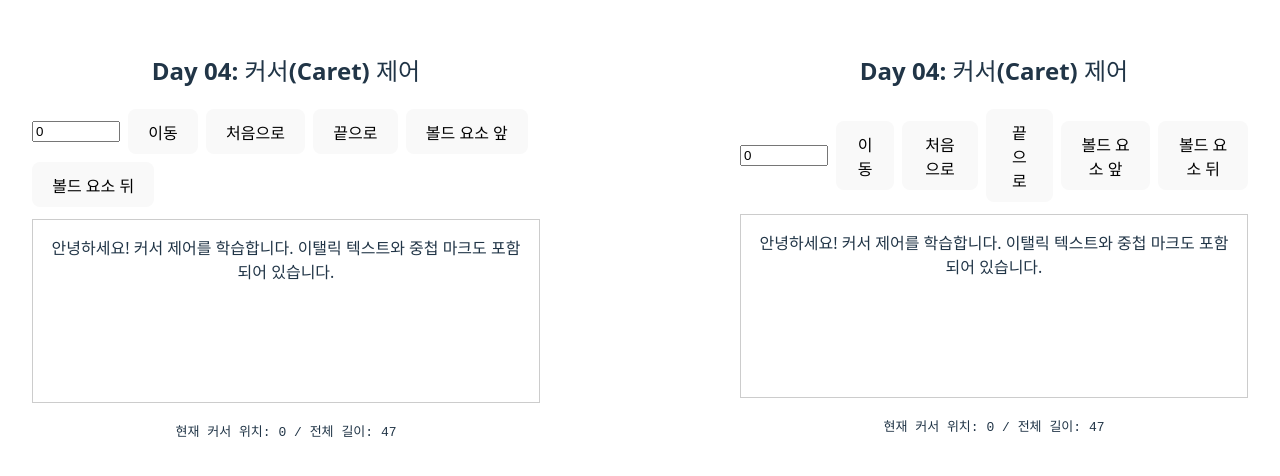
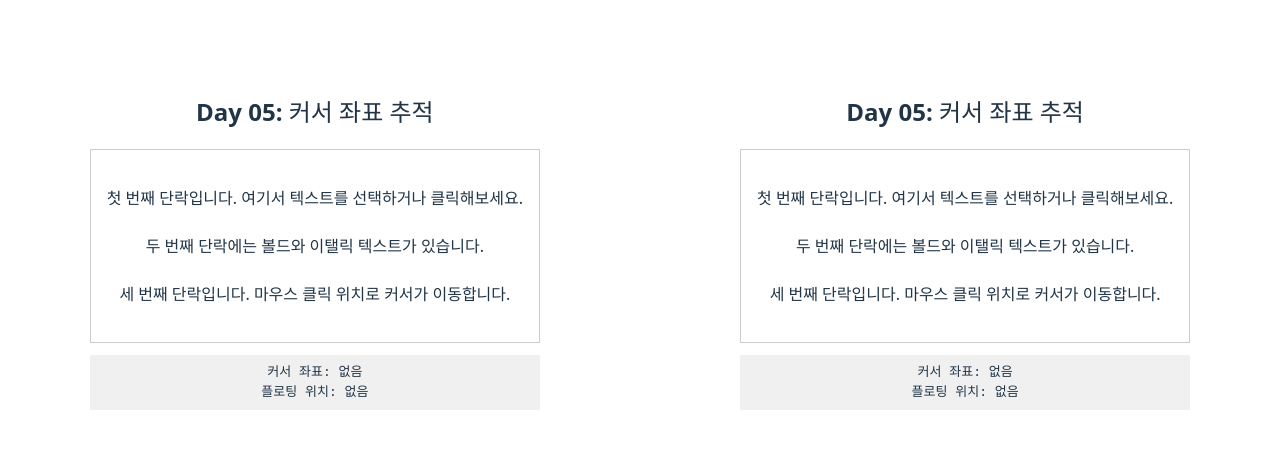
Before and after one commit to Park-min-hyoung/fe-growth-study, a React (Vite) app: page / in a window 1280 px wide. Shown: the part 158-634 px from the top of the page. Built offline with nearby package versions, Linux system fonts and the light colour scheme.

Commit message:
App 컴포넌트 import 미리 준비

```diff
--- a/src/App.tsx
+++ b/src/App.tsx
@@ -4,8 +4,20 @@ import "./App.css";
 // import SelectionControlAnswer from "./days/day02/selection-control.answer";
 // import TreeWalker from "./days/day03/tree-walker";
 // import TreeWalkerAnswer from "./days/day03/tree-walker.answer";
-import CarectControl from "./days/day04/caret-control";
-import CarectControlAnswer from "./days/day04/caret-control.answer";
+// import CarectControl from "./days/day04/caret-control";
+// import CarectControlAnswer from "./days/day04/caret-control.answer";
+import CaretCoordinatesAnswer from "./days/day05/caret-coordinates.answer.tsx";
+import CaretCoordinates from "./days/day05/caret-coordinates.tsx";
+// import HighlightApiAnswer from "./days/day06/highlight-api.answer.tsx";
+// import HighlightApi from "./days/day06/highlight-api.tsx";
+// import FloatingToolbarAnswer from "./days/day07/floating-toolbar.answer.tsx";
+// import FloatingToolbar from "./days/day07/floating-toolbar.tsx";
+// import InsertBlockHeadingAnswer from "./days/day08/insert-block-heading.answer.tsx";
+// import InsertBlockHeading from "./days/day08/insert-block-heading.tsx";
+// import ToggleMarkBoldAnswer from "./days/day09/toggle-mark-bold.answer.tsx";
+// import ToggleMarkBold from "./days/day09/toggle-mark-bold.tsx";
+// import ToggleMarkMultiAnswer from "./days/day10/toggle-mark-multi.answer.tsx";
+// import ToggleMarkMulti from "./days/day10/toggle-mark-multi.tsx";
 
 function App() {
   return (
@@ -15,13 +27,44 @@ function App() {
         gap: "200px",
       }}
     >
+      {/* Day01 */}
       {/* <RangeBasicsDemo /> */}
+
+      {/* Day02 */}
       {/* <SelectionControl /> */}
       {/* <SelectionControlAnswer /> */}
+
+      {/* Day03 */}
       {/* <TreeWalkerAnswer />
       <TreeWalker /> */}
-      <CarectControlAnswer />
-      <CarectControl />
+
+      {/* Day04 */}
+      {/* <CarectControlAnswer />
+      <CarectControl /> */}
+
+      {/* Day05 */}
+      <CaretCoordinatesAnswer />
+      <CaretCoordinates />
+
+      {/* Day06 */}
+      {/* <HighlightApiAnswer />
+      <HighlightApi /> */}
+
+      {/* Day07 */}
+      {/* <FloatingToolbarAnswer />
+      <FloatingToolbar /> */}
+
+      {/* Day08 */}
+      {/* <InsertBlockHeadingAnswer />
+      <InsertBlockHeading /> */}
+
+      {/* Day09 */}
+      {/* <ToggleMarkBoldAnswer />
+      <ToggleMarkBold /> */}
+
+      {/* Day10 */}
+      {/* <ToggleMarkMultiAnswer />
+      <ToggleMarkMulti /> */}
     </div>
   );
 }
```
